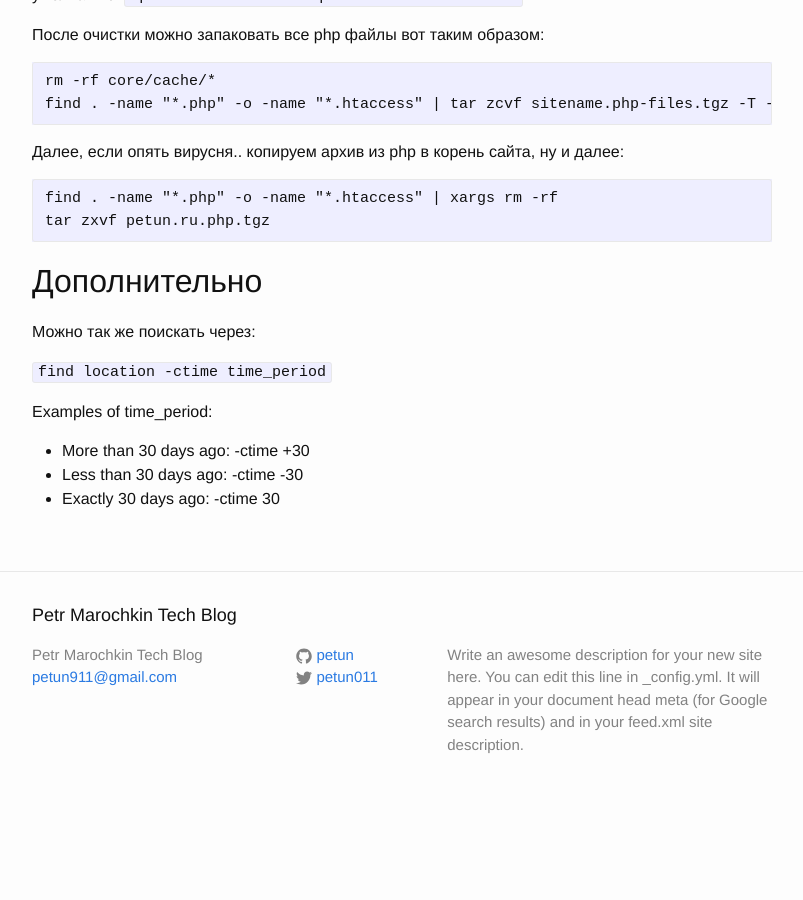
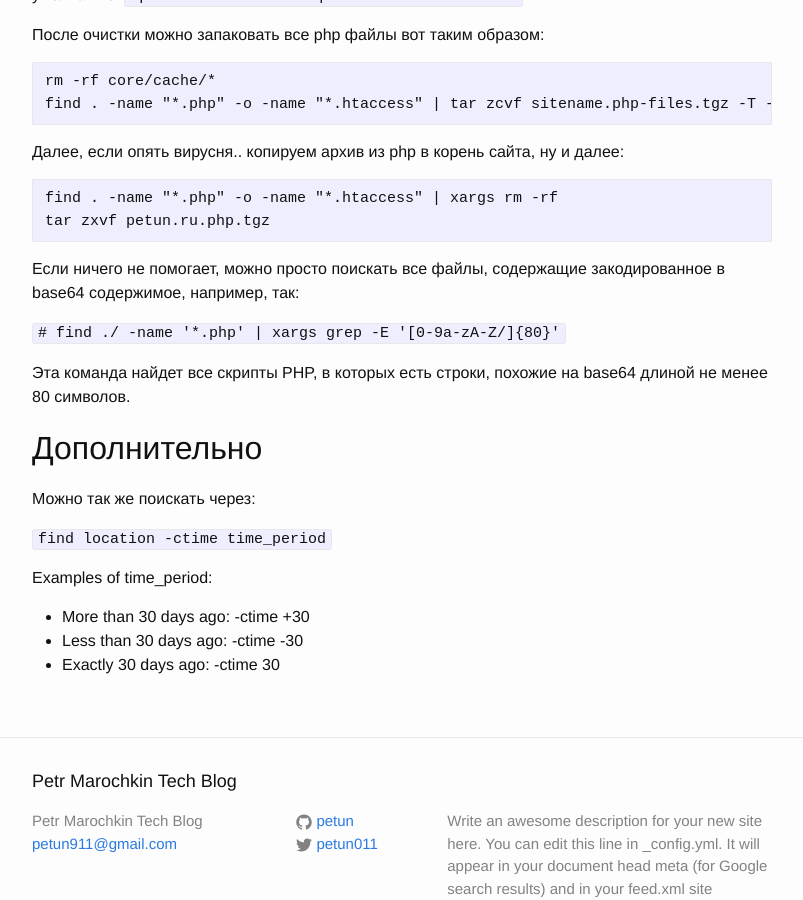
Before and after one commit to petun/petun.github.io, a Jekyll site: the page built from _posts/2017-10-10-hosting-virus-how-to.markdown, in a window 1280 px wide and 900 px high, scrolled down 522 px. Shown: the whole window, without its empty margins (238-1041 px from the left). Built offline with Jekyll 4.4.1, drawn with Linux system fonts in a browser that asks for light colours; before the commit the page ends 1338 px from its top, so only the background shows below that.

Commit message:
Update 2017-10-10-hosting-virus-how-to.markdown

````diff
--- a/_posts/2017-10-10-hosting-virus-how-to.markdown
+++ b/_posts/2017-10-10-hosting-virus-how-to.markdown
@@ -35,6 +35,13 @@ find . -name "*.php" -o -name "*.htaccess" | xargs rm -rf
 tar zxvf petun.ru.php.tgz
 ```
 
+
+Если ничего не помогает, можно просто поискать все файлы, содержащие закодированное в base64 содержимое, например, так:
+
+`# find ./ -name '*.php' | xargs grep -E '[0-9a-zA-Z/]{80}'`
+
+Эта команда найдет все скрипты PHP, в которых есть строки, похожие на base64 длиной не менее 80 символов.
+
 ## Дополнительно
 
 Можно так же поискать через:
````
